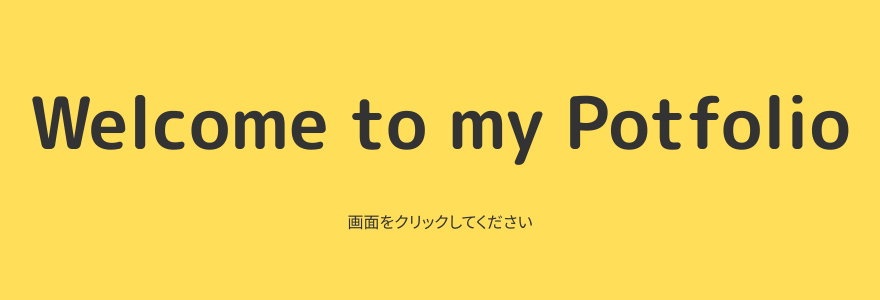
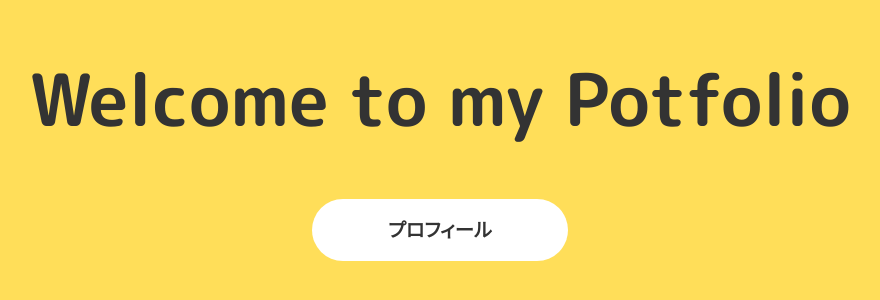
Before and after one commit to tomoko-okada77/portfolio2024, a Nuxt app: page / in a window 1280 px wide. Shown: the part 270-570 px from the top of the page, without its empty margins (200-1080 px from the left). Built offline with nearby package versions, Linux system fonts and the light colour scheme.

Commit message:
[add] Transition

```diff
--- a/app.vue
+++ b/app.vue
@@ -20,3 +20,15 @@
     <NuxtPage />
   </NuxtLayout>
 </template>
+
+<style>
+.page-enter-active,
+.page-leave-active {
+  transition: all 0.4s;
+}
+.page-enter-from,
+.page-leave-to {
+  opacity: 0;
+  /* transform: translateX(-100%); */
+}
+</style>
--- a/assets/scss/main.scss
+++ b/assets/scss/main.scss
@@ -11,3 +11,7 @@ body {
   font-feature-settings: "palt";
   line-height: 2;
 }
+
+* {
+  box-sizing: border-box;
+}
--- /dev/null
+++ b/components/atoms/Button.vue
@@ -0,0 +1,16 @@
+<script setup lang="ts">
+interface Props {
+  label: string;
+  to: string;
+  width?: string;
+  fontSize?: string;
+}
+const props = withDefaults(defineProps<Props>(), { width: "16rem", fontSize: "1.2rem" });
+
+</script>
+
+<template>
+  <button :style="{ width, fontSize }" class="bg-white rounded-4xl font-bold">
+    <NuxtLink :to="to" class="py-3 px-8 block">{{ label }}</NuxtLink>
+  </button>
+</template>
--- a/components/atoms/DescriptionTerm.vue
+++ b/components/atoms/DescriptionTerm.vue
@@ -8,5 +8,5 @@ const props = withDefaults(defineProps<Props>(), { minWidth: "18rem" });
 </script>
 
 <template>
-  <dt :style="{minWidth: minWidth}" class="font-semibold text-secondary text-2xl tracking-wider">{{ text }}</dt>
+  <dt :style="{ minWidth }" class="font-semibold text-secondary text-2xl tracking-wider">{{ text }}</dt>
 </template>
--- a/nuxt.config.ts
+++ b/nuxt.config.ts
@@ -23,5 +23,12 @@ export default defineNuxtConfig({
       path: '~/components', // サブフォルダのコンポーネントのオートインポートを可能に
       pathPrefix: false,
     },
-  ]
+  ],
+  app: {
+    pageTransition: { name: 'fade', mode: 'out-in' },
+    layoutTransition: { name: 'layout', mode: 'out-in' },
+  },
+  experimental: {
+    viewTransition: true
+  },
 })
--- a/pages/index.vue
+++ b/pages/index.vue
@@ -5,10 +5,16 @@ definePageMeta({
 </script>
 
 <template>
-  <div class="h-screen bg-primary flex items-center justify-center">
-    <div>
-      <h1 class="text-4xl md:text-7xl leading-10 font-black">Welcome to my Potfolio</h1>
-      <p class="mt-12 text-center">画面をクリックしてください</p>
+  <Transition>
+    <div class="h-screen bg-primary flex items-center justify-center">
+      <div>
+        <h1 class="text-4xl md:text-7xl leading-10 font-black">Welcome to my Potfolio</h1>
+        <!-- <p class="mt-12 text-center">画面をクリックしてください</p> -->
+        <div class="mt-16 flex justify-center">
+          <Button to="/profile" label="プロフィール" />
+        </div>
+        <!-- <NuxtLink to="/profile">profile</NuxtLink> -->
+      </div>
     </div>
-  </div>
+  </Transition>
 </template>
--- a/pages/profile.vue
+++ b/pages/profile.vue
@@ -3,7 +3,11 @@ import data from '../data/profile.json'
 </script>
 
 <template>
-  <PageTemplate :heading="'プロフィール'">
-    <DescriptionLists :lists="data.lists" />
-  </PageTemplate>
+  <Transition>
+    <div>
+      <PageTemplate :heading="'プロフィール'">
+        <DescriptionLists :lists="data.lists" />
+      </PageTemplate>
+    </div>
+  </Transition>
 </template>
--- a/pages/skills.vue
+++ b/pages/skills.vue
@@ -3,7 +3,11 @@ import data from '../data/skills.json'
 </script>
 
 <template>
-  <PageTemplate :heading="'スキル'">
-    <DescriptionLists :lists="data.lists" />
-  </PageTemplate>
+  <Transition>
+    <div>
+      <PageTemplate :heading="'スキル'">
+        <DescriptionLists :lists="data.lists" />
+      </PageTemplate>
+    </div>
+  </Transition>
 </template>
--- a/tailwind.config.js
+++ b/tailwind.config.js
@@ -12,8 +12,13 @@ export default {
     colors: {
       'primary': '#FFDE59',
       'secondary': '#A6A6A6',
+      'white': '#FFFFFF'
     },
-    extend: {},
+    extend: {
+      borderRadius: {
+        '4xl': '2rem',
+      }
+    },
   },
   plugins: [
     // theme.colorsをscssから使用できるよう:rootを定義
```
